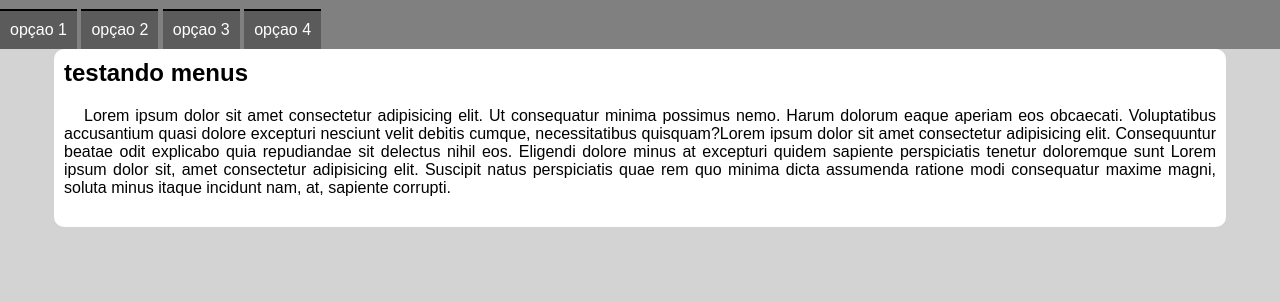
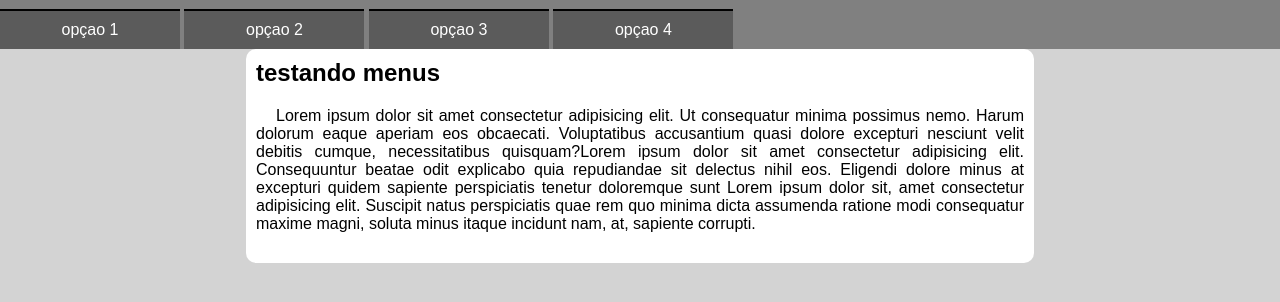
Before and after one commit to ernanipedroso/html-css, a plain HTML site: page exercicios/ex026/mq005/menu.html in a window 1280 px wide. Shown: the part 48-350 px from the top of the page. Drawn offline with nearby package versions, Linux system fonts and the light colour scheme.

Commit message:
update mq005

```diff
--- a/exercicios/ex026/mq005/estilo/media-query.css
+++ b/exercicios/ex026/mq005/estilo/media-query.css
@@ -1,14 +1,19 @@
-@charset "utf-8";
+@charset "UTF-8";
 
-@media screen and (min-width:768px) {
+@media screen and (min-width: 768px) {
     span#burguer {
         display: none;
     }
     menu {
-        display: block;}
+        display: block;
+    }
 
     menu > ul > li {
         display: inline-block;
+        width: 180px;
+    }
+    main{
+        width: 768px;
     }
 
 }
--- a/exercicios/ex026/mq005/menu.html
+++ b/exercicios/ex026/mq005/menu.html
@@ -5,7 +5,9 @@
     <meta name="viewport" content="width=device-width, initial-scale=1.0">
     <title>menu responsivo</title>
     <link href="https://fonts.googleapis.com/css2?family=Material+Symbols+Outlined"rel="stylesheet" />
+
     <link rel="stylesheet" href="estilo/style.css">
+
     <link rel="stylesheet" href="estilo/media-query.css">
 
 </head>
@@ -36,7 +38,7 @@
         if(window.ineerWidth >= 768) {
             itens.style.display = 'block'
         } else {
-            itens.style.display = 'none'
+            itens.style.display = 'block'
         }
        }
 
```
